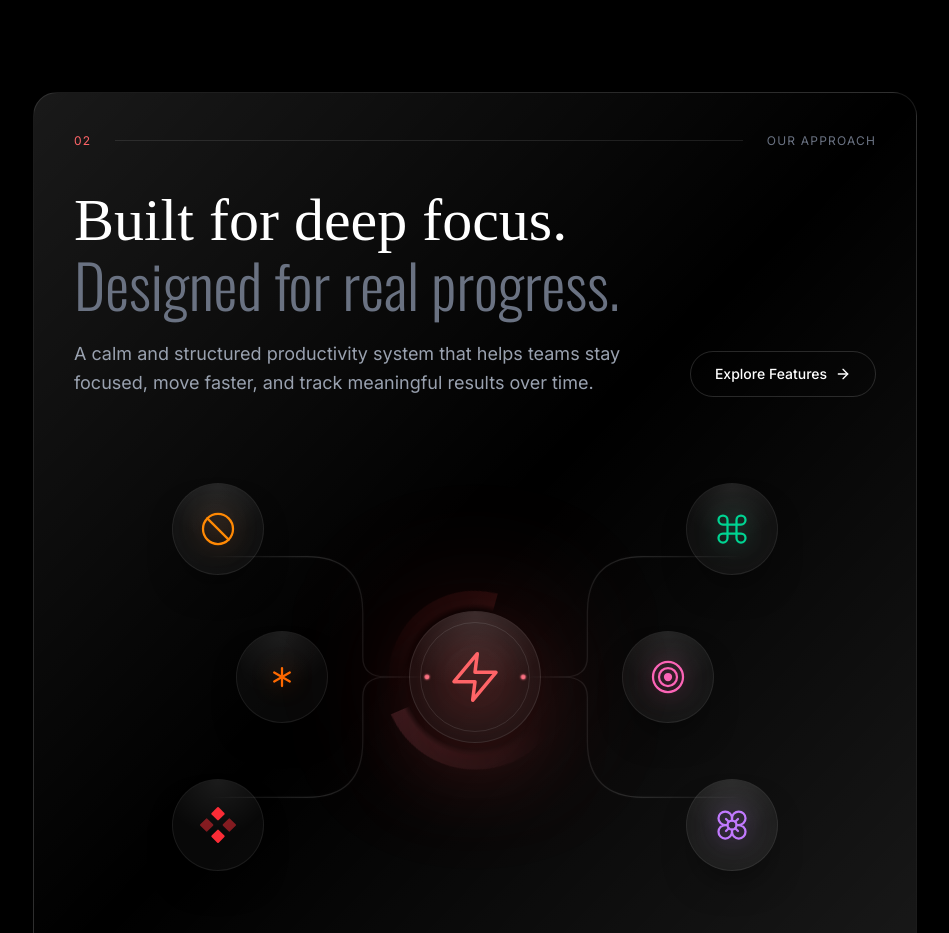
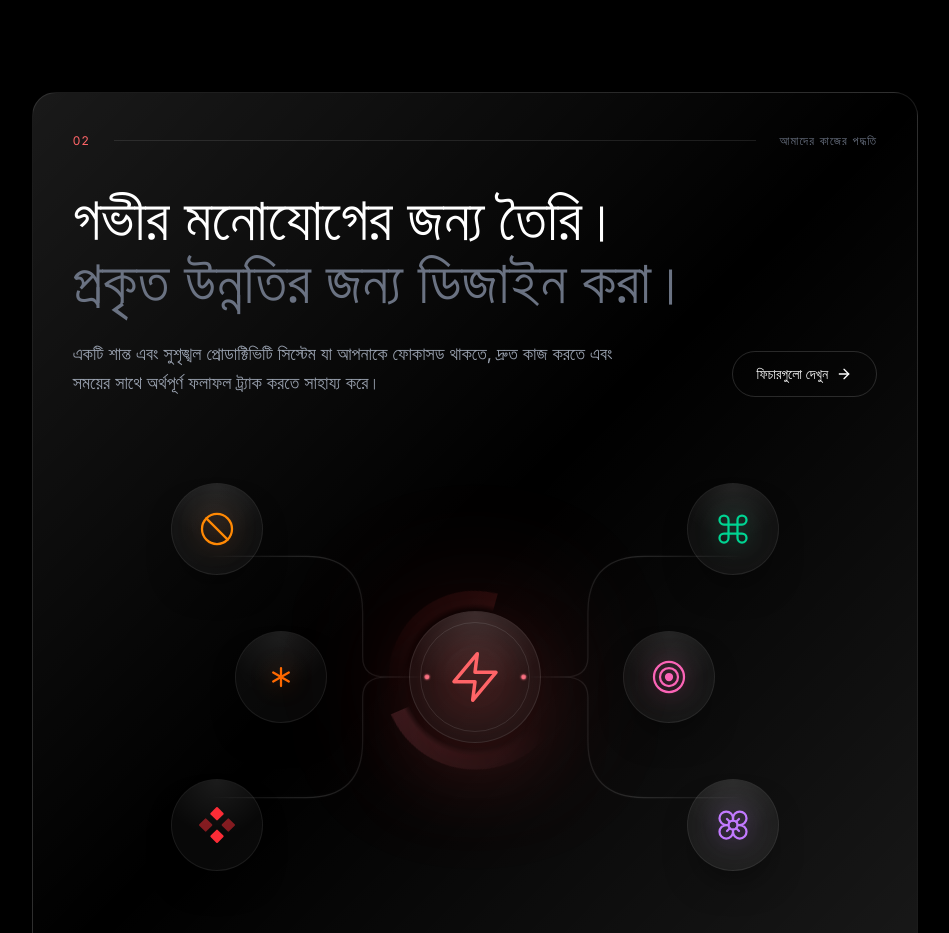
Before and after one commit to Rayan37307/30day-bu, a React (Vite) app: page / in a window 1280 px wide. Shown: the part 1660-2593 px from the top of the page, without its empty margins (165-1114 px from the left). Built offline with nearby package versions, Linux system fonts and the light colour scheme; a web font is replaced by a local one.

Commit message:
feat: localize Approach component content into Bengali

```diff
--- a/src/components/Approach.tsx
+++ b/src/components/Approach.tsx
@@ -16,27 +16,26 @@ export function Approach() {
             </span>
             <div className="h-px flex-1 bg-white/10"></div>
             <span className="uppercase text-xs tracking-widest text-gray-500 font-sans">
-              Our Approach
+              আমাদের কাজের পদ্ধতি
             </span>
           </div>
 
           <div className="flex flex-col md:flex-row md:items-end md:justify-between gap-10">
             <div className="max-w-3xl flex flex-col gap-6">
-              <h2 className="text-4xl md:text-5xl lg:text-6xl leading-[1.05] text-white font-oswald font-light">
-                Built for deep focus.
-                <span className="block text-gray-500 font-oswald font-light">
-                  Designed for real progress.
+              <h2 className="text-4xl md:text-5xl lg:text-6xl leading-[1.05] text-white font-display font-normal">
+                গভীর মনোযোগের জন্য তৈরি।
+                <span className="block text-gray-500 font-display font-normal">
+                  প্রকৃত উন্নতির জন্য ডিজাইন করা।
                 </span>
               </h2>
 
               <p className="text-lg text-gray-400 font-light max-w-xl leading-relaxed font-sans">
-                A calm and structured productivity system that helps teams stay focused,
-                move faster, and track meaningful results over time.
+                একটি শান্ত এবং সুশৃঙ্খল প্রোডাক্টিভিটি সিস্টেম যা আপনাকে ফোকাসড থাকতে, দ্রুত কাজ করতে এবং সময়ের সাথে অর্থপূর্ণ ফলাফল ট্র্যাক করতে সাহায্য করে।
               </p>
             </div>
 
             <button className="group flex items-center gap-2 px-6 py-3 border border-white/15 text-white text-sm font-medium rounded-full hover:bg-white/5 transition font-sans whitespace-nowrap">
-              <span>Explore Features</span>
+              <span>ফিচারগুলো দেখুন</span>
               <svg xmlns="http://www.w3.org/2000/svg" width="16" height="16" viewBox="0 0 24 24" fill="none" stroke="currentColor" strokeWidth="2" strokeLinecap="round" strokeLinejoin="round" className="w-4 h-4 transition-transform group-hover:translate-x-1">
                 <path d="M5 12h14"></path>
                 <path d="m12 5 7 7-7 7"></path>
```
